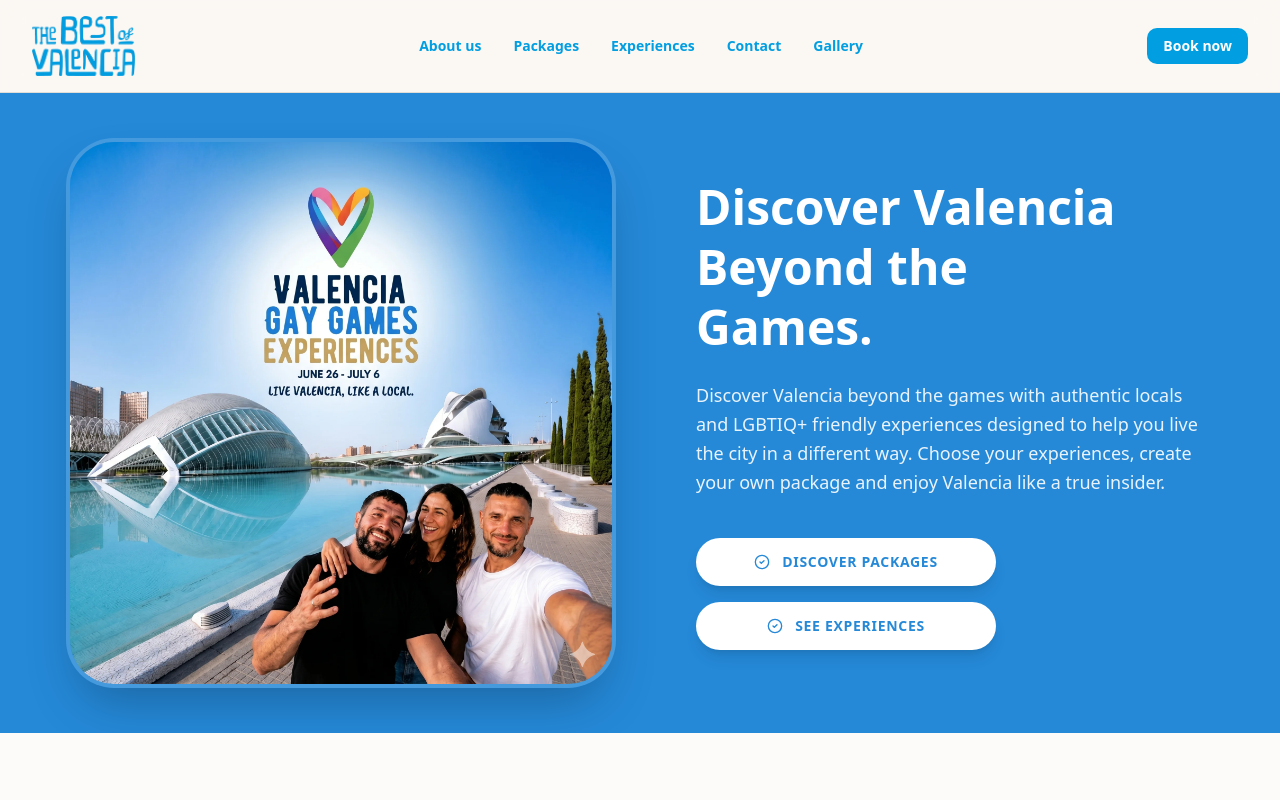
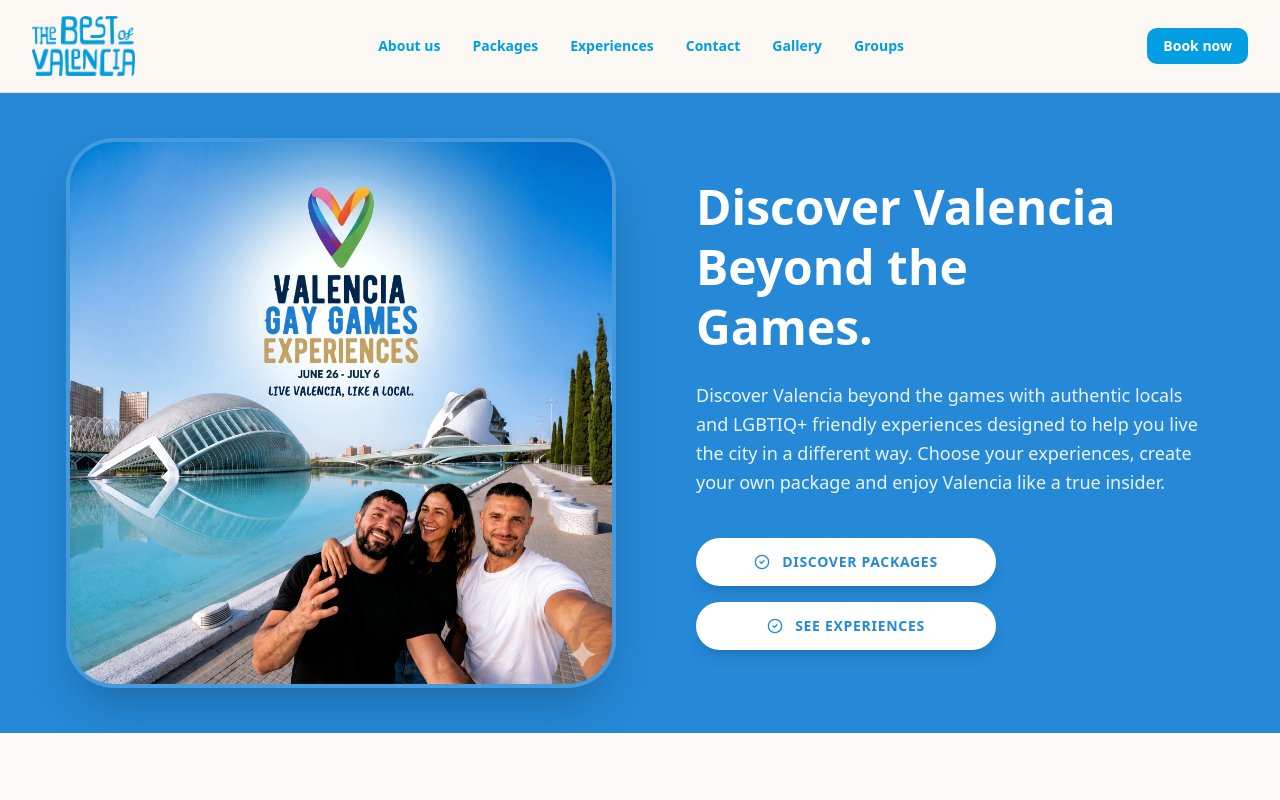
Before and after one commit to PJ-ARIAS/olimpics, a React (Vite) app: page / in a window 1280 px wide. Shown: the top 800 px of the page. Built offline with nearby package versions, Linux system fonts and the light colour scheme.

Commit message:
cambio titulo

```diff
--- a/src/components/header.tsx
+++ b/src/components/header.tsx
@@ -12,6 +12,7 @@ export function Header() {
     { label: "Experiences", href: "#experiences" },
     { label: "Contact", href: "#contact" },
     { label: "Gallery", href: "#gallery" },
+    { label: "Groups", href: "#groups" },
   ];
 
   return (
```
